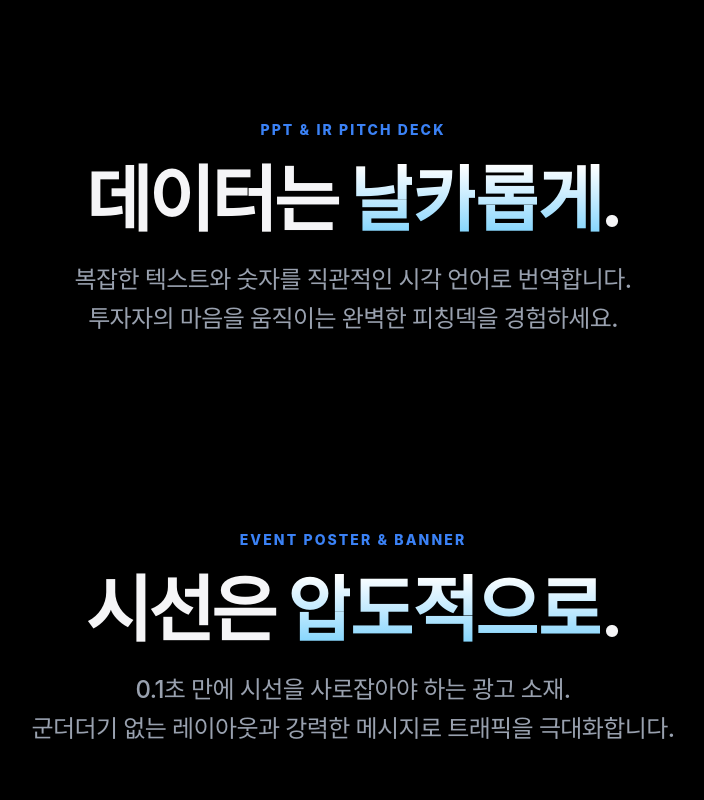
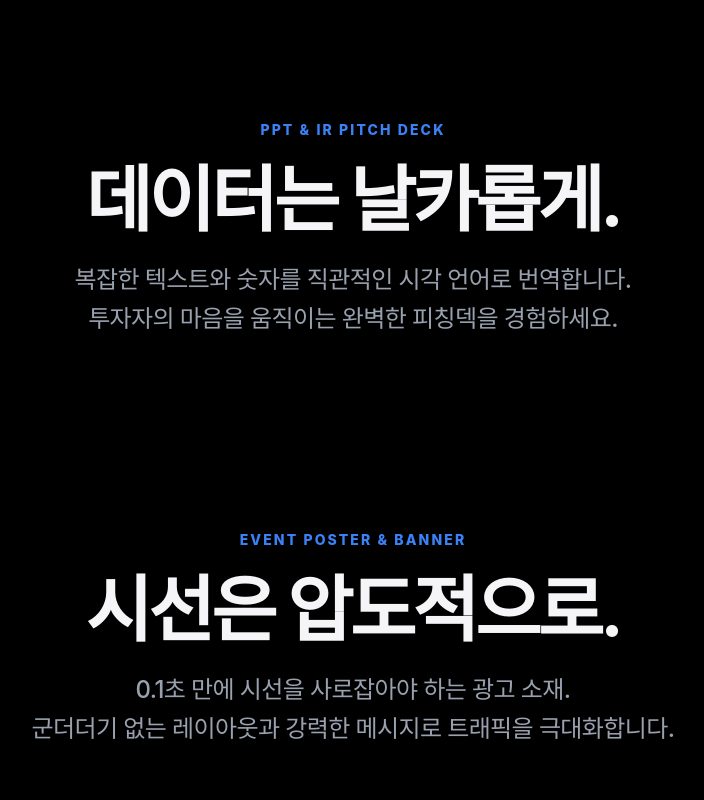
Before and after one commit to POPCORNLAB/TEST1, a Next.js app: page / in a window 1280 px wide. Shown: the part 840-1640 px from the top of the page, without its empty margins (287-991 px from the left). Built offline with nearby package versions, Linux system fonts and the light colour scheme; a web font is replaced by a local one.

Commit message:
Replace keyword letter animation with a white-sky-white color shine and keep the section static
Co-Authored-By: Claude Opus 5.5 <noreply@anthropic.com>
Claude-Session: https://claude.ai/code/session_018JF4H9aUDMuKnCchXGFecK

```diff
--- a/app/page.tsx
+++ b/app/page.tsx
@@ -1,49 +1,24 @@
 "use client";
 
-import { motion, MotionConfig, type TargetAndTransition, type Transition } from "framer-motion";
+import { motion } from "framer-motion";
 import Link from "next/link";
 
-// 키워드 성격에 맞춘 글자별 등장 효과
-const keywordEffects: Record<string, { from: TargetAndTransition; transition: Transition; stagger: number }> = {
-  // 날카롭게: 비스듬히 빠르게 베어 들어오기
-  sharp: {
-    from: { opacity: 0, x: -40, skewX: -20 },
-    transition: { duration: 0.5, ease: [0.16, 1, 0.3, 1] },
-    stagger: 0.06,
-  },
-  // 압도적으로: 크게 다가왔다가 제자리에 쿵 하고 안착
-  bold: {
-    from: { opacity: 0, scale: 2.2, filter: "blur(8px)" },
-    transition: { type: "spring", stiffness: 260, damping: 14 },
-    stagger: 0.08,
-  },
-  // 자연스럽게: 아래에서 통통 튀어 오르기
-  soft: {
-    from: { opacity: 0, y: 40 },
-    transition: { type: "spring", stiffness: 300, damping: 10 },
-    stagger: 0.08,
-  },
-};
-
-function AnimatedKeyword({ text, effect }: { text: string; effect: keyof typeof keywordEffects }) {
-  const { from, transition, stagger } = keywordEffects[effect];
+// 키워드 색상이 흰색 → 흰색·하늘색 그라데이션 → 흰색으로 한 번 반짝이는 효과
+function AnimatedKeyword({ text }: { text: string }) {
   return (
-    <MotionConfig reducedMotion="user">
-      <span className="inline-block whitespace-nowrap">
-        {[...text].map((char, i) => (
-          <motion.span
-            key={i}
-            className="inline-block text-transparent bg-clip-text bg-gradient-to-b from-white to-[#7DD3FC]"
-            initial={from}
-            whileInView={{ opacity: 1, x: 0, y: 0, scale: 1, skewX: 0, filter: "blur(0px)" }}
-            viewport={{ once: true, margin: "-20%" }}
-            transition={{ ...transition, delay: 0.5 + i * stagger }}
-          >
-            {char}
-          </motion.span>
-        ))}
-      </span>
-    </MotionConfig>
+    <span className="relative inline-block whitespace-nowrap">
+      {text}
+      <motion.span
+        aria-hidden
+        className="absolute inset-0 text-transparent bg-clip-text bg-gradient-to-b from-white to-[#7DD3FC]"
+        initial={{ opacity: 0 }}
+        whileInView={{ opacity: [0, 1, 0] }}
+        viewport={{ once: true, margin: "-20%" }}
+        transition={{ duration: 1.6, times: [0, 0.4, 1], ease: "easeInOut", delay: 0.3 }}
+      >
+        {text}
+      </motion.span>
+    </span>
   );
 }
 
@@ -114,43 +89,33 @@ export default function Home() {
           {
             title: "데이터는",
             keyword: "날카롭게",
-            effect: "sharp",
             subtitle: "PPT & IR Pitch Deck",
             desc: ["복잡한 텍스트와 숫자를 직관적인 시각 언어로 번역합니다.", "투자자의 마음을 움직이는 완벽한 피칭덱을 경험하세요."]
           },
           {
             title: "시선은",
             keyword: "압도적으로",
-            effect: "bold",
             subtitle: "Event Poster & Banner",
             desc: ["0.1초 만에 시선을 사로잡아야 하는 광고 소재.", "군더더기 없는 레이아웃과 강력한 메시지로 트래픽을 극대화합니다."]
           },
           {
             title: "설득은",
             keyword: "자연스럽게",
-            effect: "soft",
             subtitle: "Detail Page",
             desc: ["고객이 스크롤을 멈추지 않게 만듭니다.", "구매 전환율을 높이는 치밀한 기획과 세련된 톤앤매너를 제공합니다."]
           }
         ].map((item, index) => (
-          <motion.div
-            key={index}
-            initial={{ opacity: 0, y: 50, filter: "blur(5px)" }}
-            whileInView={{ opacity: 1, y: 0, filter: "blur(0px)" }}
-            viewport={{ once: true, margin: "-20%" }}
-            transition={{ duration: 1.2, ease: [0.16, 1, 0.3, 1] }}
-            className="flex flex-col items-center text-center space-y-6"
-          >
+          <div key={index} className="flex flex-col items-center text-center space-y-6">
             <h3 className="text-brand font-extrabold tracking-[0.15em] uppercase text-sm">{item.subtitle}</h3>
             <h2 className="text-5xl md:text-7xl font-bold tracking-tighter text-[#F5F5F7]">
-              {item.title} <AnimatedKeyword text={item.keyword} effect={item.effect} />.
+              {item.title} <AnimatedKeyword text={item.keyword} />.
             </h2>
             <p className="max-w-3xl text-xl md:text-2xl text-gray-400 font-medium leading-relaxed tracking-tight break-keep">
               {item.desc.map((line) => (
                 <span key={line} className="block">{line}</span>
               ))}
             </p>
-          </motion.div>
+          </div>
         ))}
       </section>
 
```
